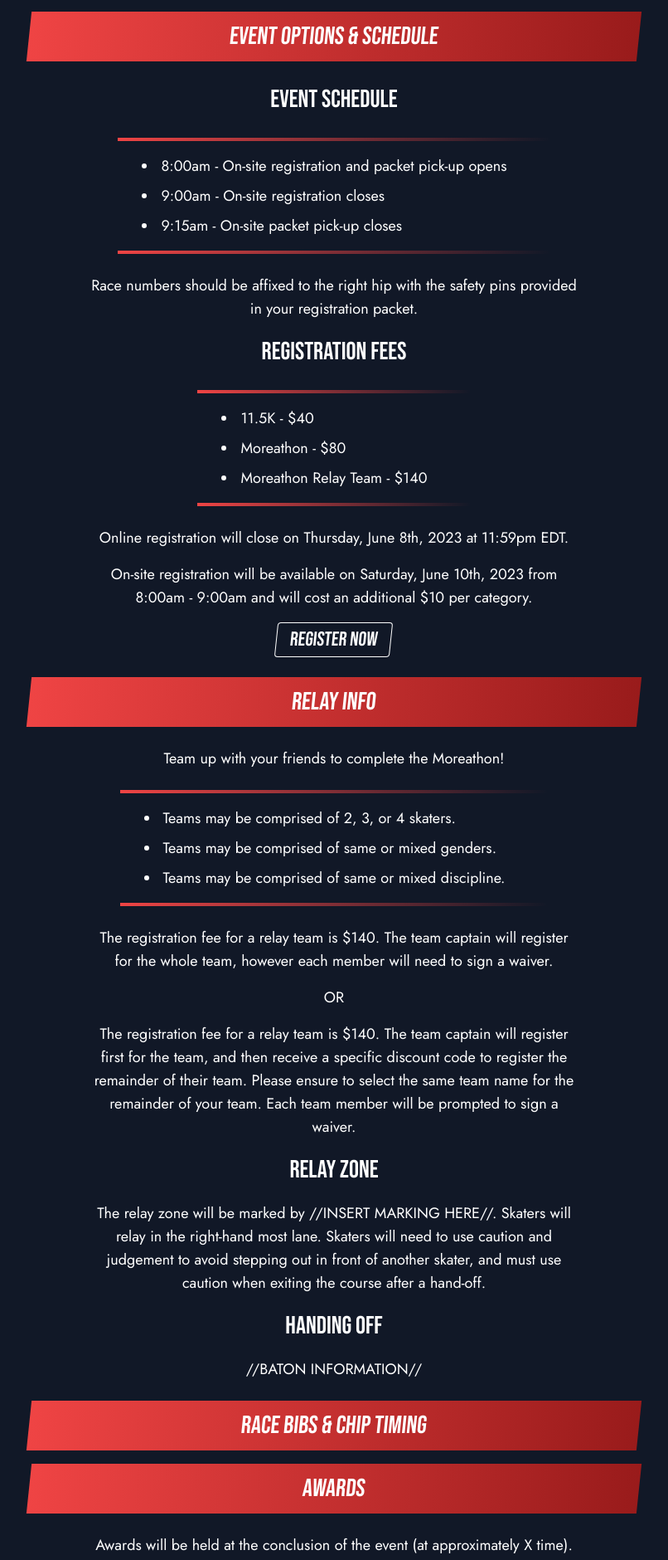
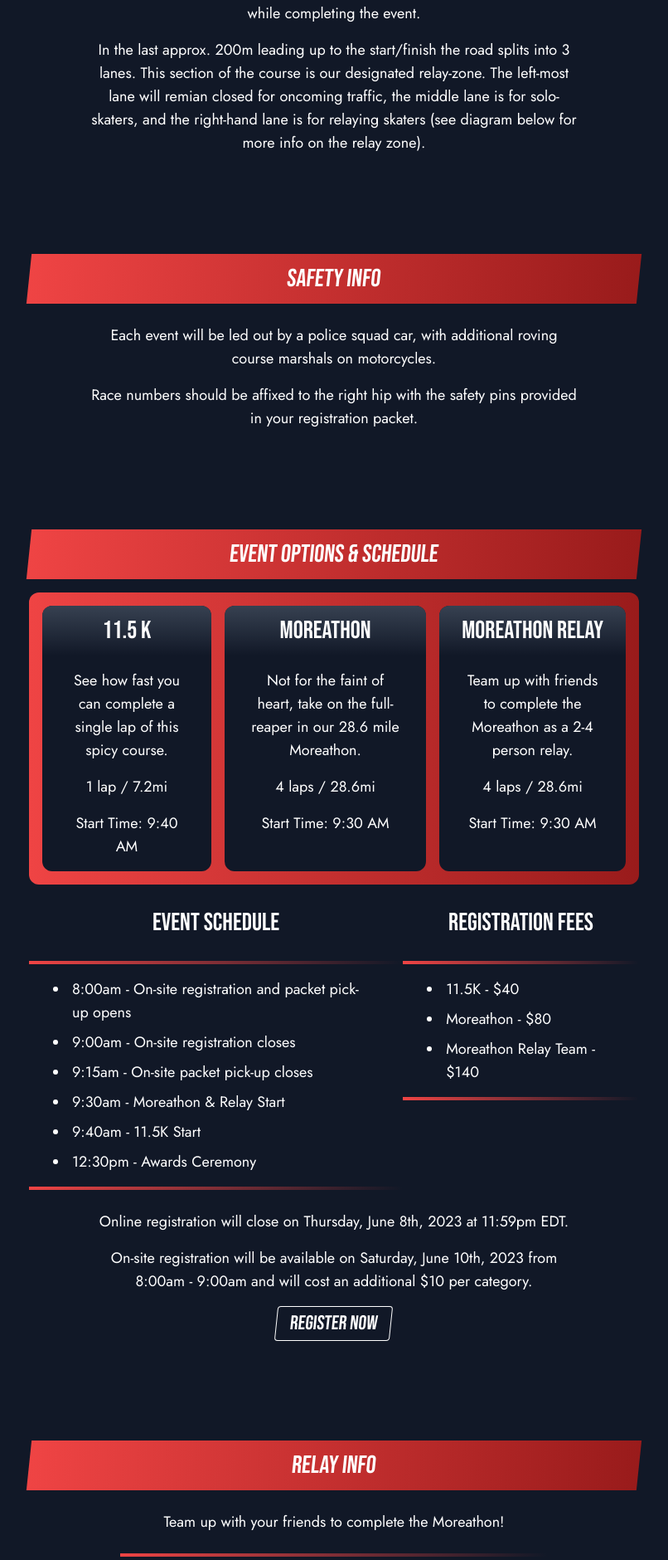
Before and after one commit to Abdeboskey/Reaper-Road-Race, a React (Vite) app: page /race-info in a window 1280 px wide. Shown: the part 898-2778 px from the top of the page at 83% size, without its empty margins (237-1043 px from the left). Built offline with nearby package versions, Linux system fonts and the light colour scheme; a web font is replaced by a local one.

Commit message:
Create category cards and add to home and race info pages

```diff
--- /dev/null
+++ b/src/components/CategoryCard.jsx
@@ -0,0 +1,29 @@
+import P from 'components/markup/P'
+import H3 from 'components/markup/H3'
+
+const CategoryCard = (props) => {
+  const {
+    name,
+    description,
+    distance,
+    numLaps,
+    startTime,
+  } = props
+
+  const style = "bg-gray-900 rounded-xl m-2"
+
+  return (
+    <div className={style}>
+      <div className="bg-gradient-to-b from-gray-700 to-transparent rounded-t-xl">
+        <H3>{name}</H3>
+      </div>
+      <div className="p-2">
+        <P>{description}</P>
+        <P>{numLaps} {numLaps > 1 ? "laps" : "lap"} / {distance}mi</P>
+        <P>Start Time: {startTime} AM</P>
+      </div>
+    </div>
+  )
+}
+
+export default CategoryCard
--- /dev/null
+++ b/src/components/CategoryContainer.jsx
@@ -0,0 +1,33 @@
+import CategoryCard from 'components/CategoryCard'
+
+const CategoryContainer = () => {
+  const style = "md:flex bg-gradient-to-r from-red-500 to-red-800 rounded-xl p-2 my-4"
+
+  return (
+    <div className={style}>
+      <CategoryCard
+        name="11.5 K"
+        description="See how fast you can complete a single lap of this spicy course."
+        numLaps="1"
+        distance="7.2"
+        startTime="9:40"
+      />
+      <CategoryCard
+        name="Moreathon"
+        description="Not for the faint of heart, take on the full-reaper in our 28.6 mile Moreathon."
+        numLaps="4"
+        distance="28.6"
+        startTime="9:30"
+      />
+      <CategoryCard
+        name="Moreathon Relay"
+        description="Team up with friends to complete the Moreathon as a 2-4 person relay."
+        numLaps="4"
+        distance="28.6"
+        startTime="9:30"
+      />
+    </div>
+  )
+}
+
+export default CategoryContainer
--- a/src/pages/Home.jsx
+++ b/src/pages/Home.jsx
@@ -5,6 +5,7 @@ import P from 'components/markup/P'
 import Main from 'components/markup/Main'
 import List from 'components/markup/List'
 import CtaButton from 'components/CtaButton'
+import CategoryContainer from 'components/CategoryContainer'
 
 import fullLogo from 'assets/color_logo_full.svg'
 import heroBG from 'assets/skaters.jpg'
@@ -24,14 +25,12 @@ const Home = () => {
         <H2>
           Saturday, June 10th, 2023
         </H2>
-        <CtaButton />
         <P>
           Get your summer skate season heated up the right way at the first
           annual Carolina Reaper Road Race.
         </P>
-        <P>
-          // INSERT EVENT CATEGORIES TABLE //
-        </P>
+        <CategoryContainer />
+        <CtaButton />
         <H2>Registration Fees</H2>
         <List>
           {[
@@ -41,7 +40,7 @@ const Home = () => {
           ]}
         </List>
         <P>
-          Pre-Register by May 26, 2023 to guarantee yout t-shirt size.
+          Pre-Register by May 26, 2023 to guarantee your t-shirt size.
         </P>
         <P>
           Online Registration closes on June 8, 2023.
--- a/src/pages/RaceInfo.jsx
+++ b/src/pages/RaceInfo.jsx
@@ -5,11 +5,20 @@ import P from 'components/markup/P'
 import List from 'components/markup/List'
 import Main from 'components/markup/Main'
 import CtaButton from 'components/CtaButton'
+import CategoryContainer from 'components/CategoryContainer'
 
 const RaceInfo = () => {
+  const aStyle = "text-blue-400 underline"
   return (
     <Main>
       <H1>Race Info</H1>
+      <P>Here you can learn more about:</P>
+      <a href="#course" className={aStyle}><P>Course Info</P></a>
+      <a href="#safety" className={aStyle}><P>Safety Info</P></a>
+      <a href="#options" className={aStyle}><P>Event Options & Schedule</P></a>
+      <a href="#relay" className={aStyle}><P>Relay Info</P></a>
+      <a href="#awards" className={aStyle}><P>Awards</P></a>
+      <div id="course" className="pt-24">
       <H2>Course Info</H2>
       {/* Insert Course Map Here */}
       <P>
@@ -36,25 +45,35 @@ const RaceInfo = () => {
         skaters (see diagram below for more info on the relay zone).
       </P>
       {/* Insert relay-zone diagram here */}
+      </div>
+      <div id="safety" className="pt-24"/>
       <H2>Safety Info</H2>
       <P>
         Each event will be led out by a police squad car, with additional
         roving course marshals on motorcycles.
       </P>
+      <P>
+        Race numbers should be affixed to the right hip with the safety pins
+        provided in your registration packet.
+      </P>
+      <div id="options" className="pt-24"/>
       <H2>Event Options & Schedule</H2>
-      {/* Insert event category cards here */}
+      <CategoryContainer />
+      <div className="md:flex justify-around">
+        <div>
           <H3>Event Schedule</H3>
           <List>
             {[
               "8:00am - On-site registration and packet pick-up opens",
               "9:00am - On-site registration closes",
               "9:15am - On-site packet pick-up closes",
+              "9:30am - Moreathon & Relay Start",
+              "9:40am - 11.5K Start",
+              "12:30pm - Awards Ceremony",
             ]}
           </List>
-      <P>
-        Race numbers should be affixed to the right hip with the safety pins
-        provided in your registration packet.
-      </P>
+        </div>
+        <div>
           <H3>Registration Fees</H3>
           <List>
             {[
@@ -63,6 +82,8 @@ const RaceInfo = () => {
               "Moreathon Relay Team - $140",
             ]}
           </List>
+        </div>
+      </div>
       <P>
         Online registration will close on Thursday, June 8th, 2023 at 11:59pm
         EDT.
@@ -73,6 +94,7 @@ const RaceInfo = () => {
         $10 per category.
       </P>
       <CtaButton />
+      <div id="relay" className="pt-24"/>
       <H2>Relay Info</H2>
       <P>Team up with your friends to complete the Moreathon!</P>
       <List>
@@ -82,18 +104,17 @@ const RaceInfo = () => {
           "Teams may be comprised of same or mixed discipline.",
         ]}
       </List>
+      <P>The registration fee for a relay team is $140</P>
       <P>
-        The registration fee for a relay team is $140. The team captain will
-        register for the whole team, however each member will need to sign a
-        waiver.
+        The team captain can register for the whole team, however each member
+        will need to sign a waiver.
       </P>
       <P>OR</P>
       <P>
-        The registration fee for a relay team is $140. The team captain will
-        register first for the team, and then receive a specific discount code
-        to register the remainder of their team. Please ensure to select the
-        same team name for the remainder of your team. Each team member will be
-        prompted to sign a waiver.
+        The team captain can register first for the team, and then receive a
+        specific discount code to register the remainder of their team. Please
+        ensure to select the same team name for the remainder of your team.
+        Each team member will be prompted to sign a waiver.
       </P>
       <H3>Relay Zone</H3>
       <P>
@@ -106,13 +127,16 @@ const RaceInfo = () => {
       <P>//BATON INFORMATION//</P>
       {/* Insert map of relay zone/3-lane area */}
       <H2>Race Bibs & Chip Timing</H2>
+      <div id="awards" className="pt-24"/>
       <H2>Awards</H2>
       <P>
-        Awards will be held at the conclusion of the event (at approximately X
-        time). Skaters must be present to receive prizes.
+        Awards will be held at the conclusion of the event (at approximately
+        12:30 PM). Skaters must be present to receive prizes.
       </P>
       <P>The following categories will be recognized:</P>
-      <H3>11.5K & Moreathon:</H3>
+      <div className="md:flex justify-around">
+        <div>
+          <H3>11.5K & Moreathon</H3>
           <List>
             {[
               "Men's & Women's Overall Inline",
@@ -121,12 +145,17 @@ const RaceInfo = () => {
               "Men's & Women's 13-18"
             ]}
           </List>
-      <H3>Moreathon Relay:</H3>
+        </div>
+        <div>
+          <H3>Moreathon Relay</H3>
           <List>
             {[
               "Top 3 Overall Teams",
+              "Best Team Name",
             ]}
           </List>
+        </div>
+      </div>
       <P>
         * Age categories are determined by age of participant on race day. *
       </P>
```
Lines whose indentation alone changed are shown as unchanged.
